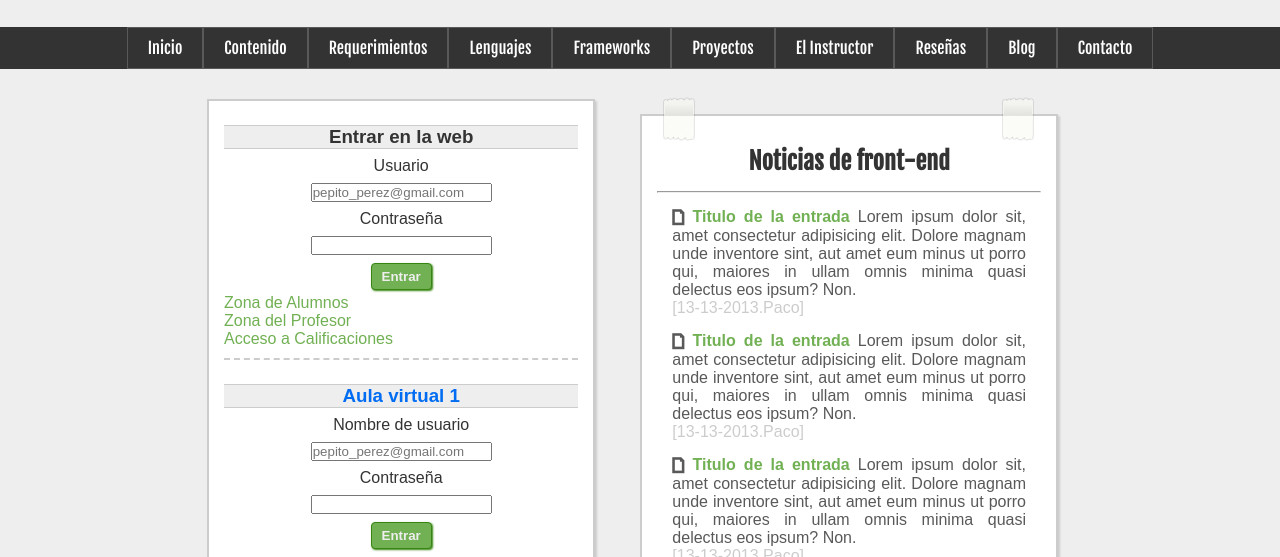
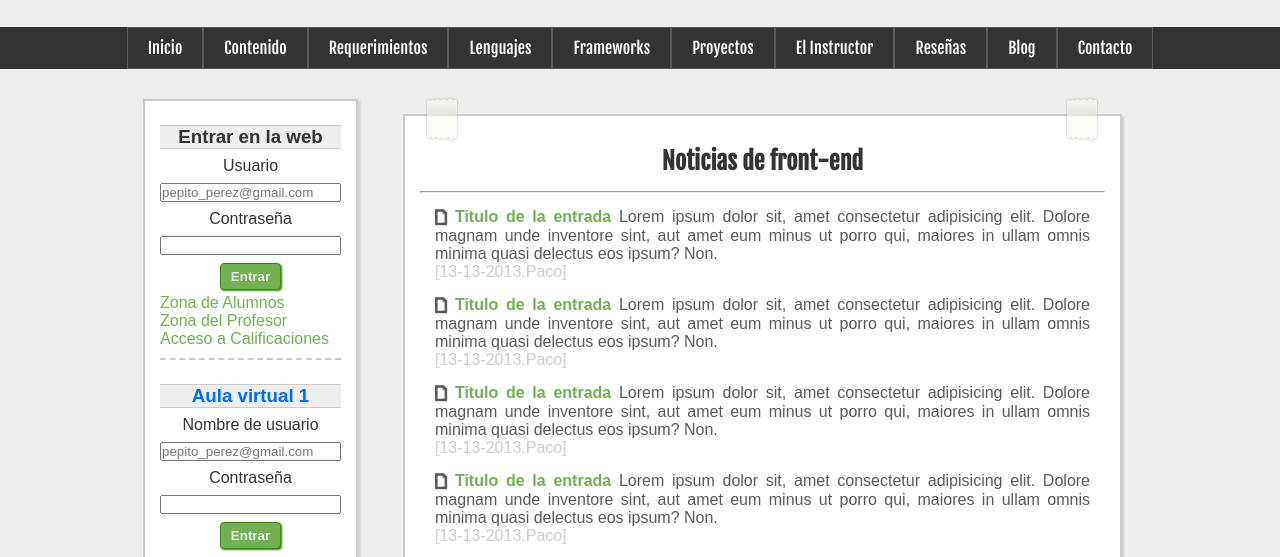
Before and after one commit to AndresRicardo/maquetacion-1, a plain HTML site: page index.html in a window 1280 px wide. Shown: the part 170-727 px from the top of the page. Drawn offline with Linux system fonts and the light colour scheme; files whose address does not match are found by name.

Commit message:
algunos tamaños corregidos

```diff
--- a/styles.css
+++ b/styles.css
@@ -82,13 +82,13 @@ body{
 .parte-central{
     display: flex;
     justify-content: center;
-    width: 70%;
+    width: 80%;
 }
 
 /*-------------   aside    -------------*/
 
 .left-bar{
-    flex: 0 0 20%;
+    flex: 0 0 20;
     margin: 15px;
     padding: 0px 15px;
     background-color: white;
@@ -154,7 +154,7 @@ body{
 
 .sections{
     margin: 15px;
-    flex: 1 1 60%;
+    flex: 1 1 70;
     display: flex;
     flex-direction: column;
 }
```
Also changed, not shown: 2 other files.
